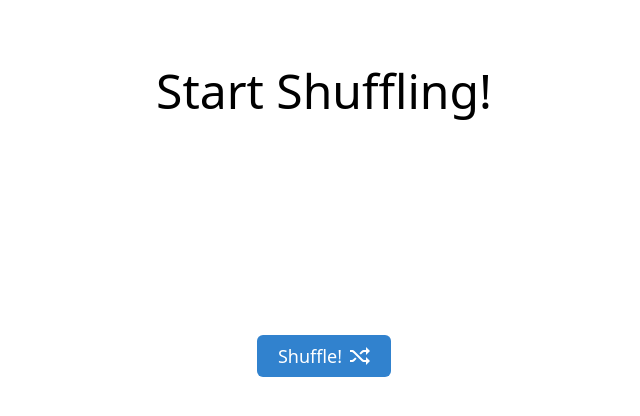
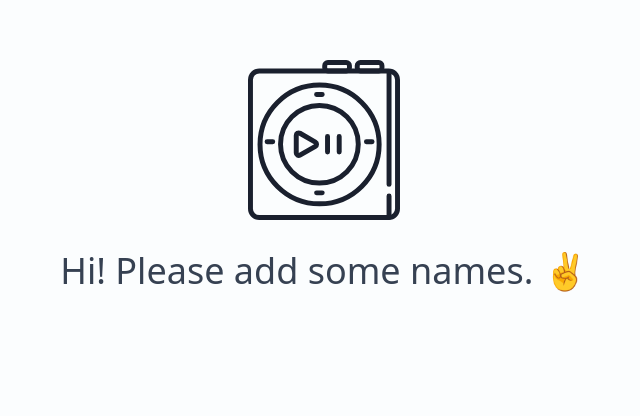
Before and after one commit to abevince/sourvy-name-shuffler, a React (Create React App) app: page / in a window 1280 px wide. Shown: the part 184-600 px from the top of the page, without its empty margins (316-956 px from the left). Built offline with nearby package versions, Linux system fonts and the light colour scheme; a web font is replaced by a local one.

Commit message:
Moved the shuffler functionallity to its own file/component

```diff
--- a/src/App.tsx
+++ b/src/App.tsx
@@ -1,60 +1,11 @@
-import React, { useState, useRef } from 'react'
-import { useNames } from './context/NamesContext'
-import { promisifyTimeout, knuthShuffle } from './utils'
+import React from 'react'
+
+import ShufflerComponent from './components/ShufflerComponent'
 
 const App: React.FC = () => {
-  const [name, setName] = useState('Start Shuffling!')
-  const [speed, setSpeed] = useState<number>(100)
-  const [isShuffling, setIsShuffling] = useState<boolean>(false)
-  const speedRef = useRef<number>(speed)
-
-  const { names } = useNames()
-
-  const loopNames = React.useCallback(async () => {
-    window.scrollTo(0, 0)
-    setIsShuffling(true)
-    const randomizedNameKeys = knuthShuffle(Object.keys(names))
-    const length = randomizedNameKeys.length
-    const target = length <= 10 ? 1000 : 5000
-    const gain = (speed * length - target) / (length * (length + 1))
-    for (let i = 0; i < randomizedNameKeys.length; i++) {
-      await promisifyTimeout(() => {
-        setName(names[randomizedNameKeys[i]])
-
-        i % 2 === 0
-          ? (speedRef.current = Math.floor(speedRef.current - gain))
-          : (speedRef.current = Math.floor(speedRef.current + gain * 3))
-      }, speedRef.current)
-      // clearTimeout(timeoutId)
-    }
-    speedRef.current = speed
-    setIsShuffling(false)
-  }, [names, speed])
-
   return (
-    <div className="flex flex-col items-center justify-center w-full h-screen text-xl">
-      <div className="w-screen h-64 px-4 text-center">
-        <h1 className="text-5xl truncate">{name}</h1>
-      </div>
-
-      <button
-        type="button"
-        onClick={loopNames}
-        disabled={isShuffling}
-        className={`inline-flex items-center mx-auto px-5 py-2 border border-transparent text-lg leading-6 font-medium rounded-md text-white focus:outline-none transition transform ease-in-out duration-150 mt-6 bg-blue-600 hover:bg-blue-500 focus:border-blue-700 focus:shadow-outline-blue active:bg-blue-700 ${
-          isShuffling && 'scale-0'
-        }`}
-      >
-        Shuffle!
-        <svg
-          className="ml-2 -mr-0.5 h-5 w-5"
-          xmlns="http://www.w3.org/2000/svg"
-          viewBox="0 0 20 20"
-          fill="currentColor"
-        >
-          <path d="M6.59 12.83L4.4 15c-.58.58-1.59 1-2.4 1H0v-2h2c.29 0 .8-.2 1-.41l2.17-2.18 1.42 1.42zM16 4V1l4 4-4 4V6h-2c-.29 0-.8.2-1 .41l-2.17 2.18L9.4 7.17 11.6 5c.58-.58 1.59-1 2.41-1h2zm0 10v-3l4 4-4 4v-3h-2c-.82 0-1.83-.42-2.41-1l-8.6-8.59C2.8 6.21 2.3 6 2 6H0V4h2c.82 0 1.83.42 2.41 1l8.6 8.59c.2.2.7.41.99.41h2z" />
-        </svg>
-      </button>
+    <div className="flex flex-col items-center justify-center flex-1 h-screen max-w-full text-xl bg-cool-gray-50">
+      <ShufflerComponent />
     </div>
   )
 }
--- /dev/null
+++ b/src/components/ShufflerComponent.tsx
@@ -0,0 +1,102 @@
+import React, { useState, useRef } from 'react'
+import { useNames } from '../context/NamesContext'
+import { promisifyTimeout, knuthShuffle } from '../utils'
+import shuffleSVG from '../assets/static/shuffle-logo.svg'
+import shufflingGIF from '../assets/static/giraffe.gif'
+import congratsGIF from '../assets/static/congrats.gif'
+
+const ShufflerComponent: React.FC = () => {
+  const [name, setName] = useState<string>('')
+  const [speed, setSpeed] = useState<number>(100)
+  const [isShuffling, setIsShuffling] = useState<boolean>(false)
+  const speedRef = useRef<number>(speed)
+
+  const { names } = useNames()
+
+  const loopNames = React.useCallback(async () => {
+    window.scrollTo(0, 0)
+    setIsShuffling(true)
+    const randomizedNameKeys = knuthShuffle(Object.keys(names))
+    const length = randomizedNameKeys.length
+    const target = length <= 10 ? 1000 : 5000
+    const gain = (speed * length - target) / (length * (length + 1))
+    for (let i = 0; i < randomizedNameKeys.length; i++) {
+      await promisifyTimeout(() => {
+        setName(names[randomizedNameKeys[i]])
+
+        i % 2 === 0
+          ? (speedRef.current = Math.floor(speedRef.current - gain))
+          : (speedRef.current = Math.floor(speedRef.current + gain * 3))
+      }, speedRef.current)
+      // clearTimeout(timeoutId)
+    }
+    speedRef.current = speed
+    setIsShuffling(false)
+  }, [names, speed])
+
+  return (
+    <>
+      <div className="flex flex-col justify-end px-4 text-center h-80">
+        <img
+          className={`rounded mx-auto h-0 scale-0 transition transform ease-in-out duration-150 ${
+            !isShuffling && name === '' && 'scale-100 h-40'
+          }`}
+          src={shuffleSVG}
+          alt="Shuffling giraffe"
+        />
+
+        <img
+          className={`rounded mx-auto h-0 scale-0 transition transform ease-in-out duration-150 ${
+            isShuffling && 'scale-100 h-40'
+          }`}
+          src={shufflingGIF}
+          alt="Shuffling giraffe"
+        />
+        <img
+          className={`mx-auto h-0 scale-0 transition transform ease-in-out duration-150 ${
+            !isShuffling && name !== '' && 'scale-110 h-40'
+          }`}
+          src={congratsGIF}
+          alt="Congrats!"
+        />
+        {Object.keys(names).length === 0 ? (
+          <h1 className="pt-6 text-4xl text-cool-gray-700">
+            Hi! Please add some names.{' '}
+            <span role="img" aria-label="Peace">
+              ✌
+            </span>
+          </h1>
+        ) : (
+          <h1
+            className={`text-6xl text-cool-gray-800 pt-6 transition transform ease-in-out duration-150 ${
+              isShuffling && 'scale-110'
+            }`}
+          >
+            {name ? name : 'Start shuffling!'}
+          </h1>
+        )}
+      </div>
+
+      <button
+        type="button"
+        onClick={loopNames}
+        disabled={isShuffling}
+        className={`inline-flex items-center mx-auto px-5 py-3 border border-transparent text-lg leading-6 font-medium rounded-md text-white focus:outline-none transition transform ease-in-out duration-150 mt-6 bg-blue-600 hover:bg-blue-500 focus:border-blue-700 focus:shadow-outline-blue active:bg-blue-700 ${
+          (Object.keys(names).length === 0 || isShuffling) && 'scale-0'
+        }`}
+      >
+        Shuffle!
+        <svg
+          className="ml-2 -mr-0.5 h-5 w-5"
+          xmlns="http://www.w3.org/2000/svg"
+          viewBox="0 0 20 20"
+          fill="currentColor"
+        >
+          <path d="M6.59 12.83L4.4 15c-.58.58-1.59 1-2.4 1H0v-2h2c.29 0 .8-.2 1-.41l2.17-2.18 1.42 1.42zM16 4V1l4 4-4 4V6h-2c-.29 0-.8.2-1 .41l-2.17 2.18L9.4 7.17 11.6 5c.58-.58 1.59-1 2.41-1h2zm0 10v-3l4 4-4 4v-3h-2c-.82 0-1.83-.42-2.41-1l-8.6-8.59C2.8 6.21 2.3 6 2 6H0V4h2c.82 0 1.83.42 2.41 1l8.6 8.59c.2.2.7.41.99.41h2z" />
+        </svg>
+      </button>
+    </>
+  )
+}
+
+export default ShufflerComponent
```
